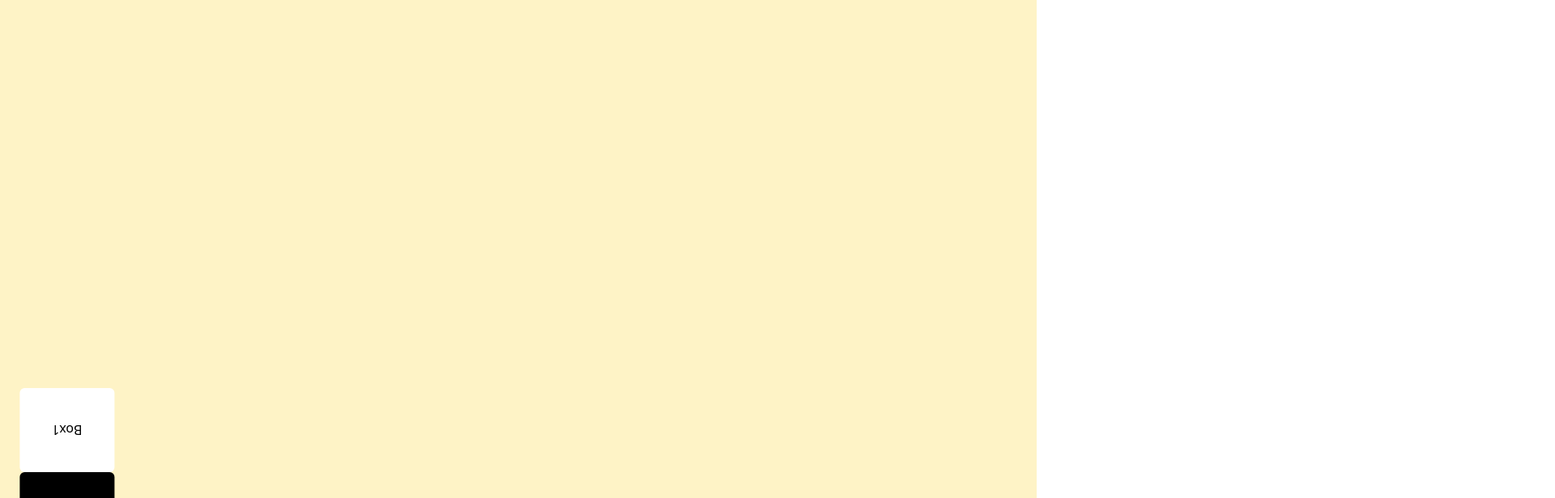
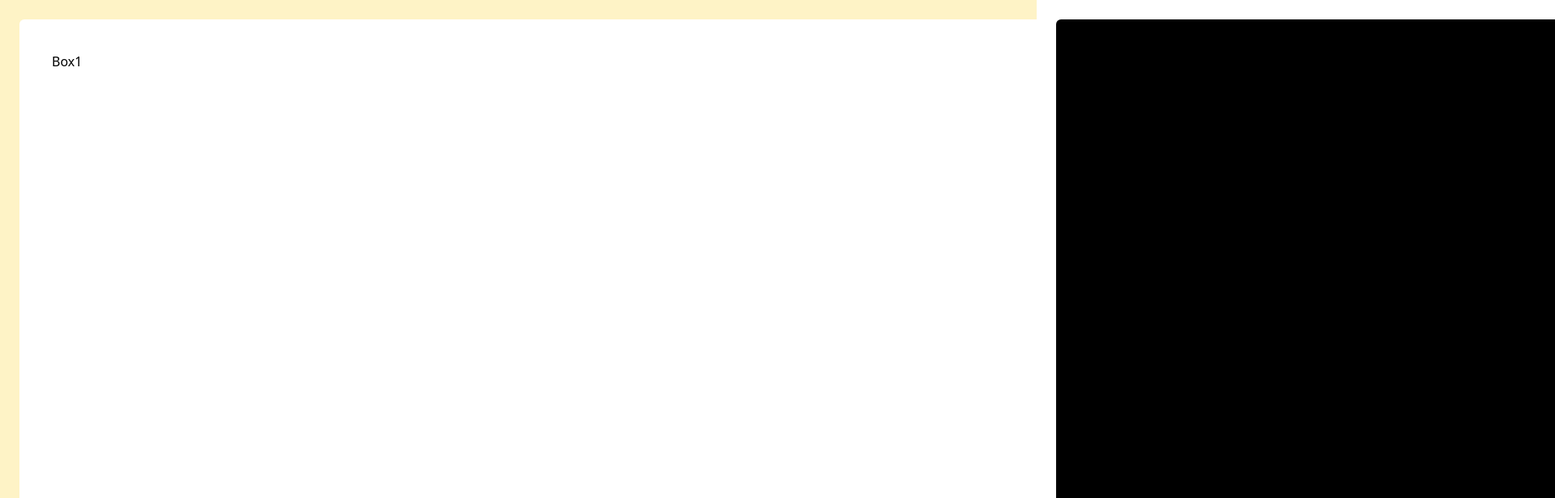
Before and after one commit to fouadmo1223/Framer, a React (Vite) app: page / in a window 1280 px wide. Shown: the top 616 px of the page at 81% size, 1920 px wide, since content can reach past the window. Built offline with nearby package versions, Linux system fonts and the light colour scheme.

Commit message:
horizontal scroll

```diff
--- a/src/App.jsx
+++ b/src/App.jsx
@@ -13,6 +13,7 @@ import ScrollTriggerDemo from "./gsap/ScrollTriggerDemo";
 import Button from "./motion/Button";
 import ScrollTriger from "./gsap/plugins/ScrollTrigger";
 import SecondScrollTrigger from "./gsap/plugins/SecondScrollTrigger";
+import ThirdScroll from "./gsap/plugins/ThirdScroll";
 
 // Reusable Page Wrapper (for animations)
 const PageTransition = ({ children }) => {
@@ -99,7 +100,8 @@ function App() {
         {/* <ScrollTriggerDemo /> */}
         {/* <Button /> */}
         {/* <ScrollTriger /> */}
-        <SecondScrollTrigger />
+        {/* <SecondScrollTrigger /> */}
+        <ThirdScroll />
       </div>
     </>
   );
--- /dev/null
+++ b/src/gsap/plugins/ThirdScroll.jsx
@@ -0,0 +1,54 @@
+import React, { useRef } from "react";
+import gsap from "gsap";
+import { ScrollTrigger } from "gsap/ScrollTrigger";
+import { useGSAP } from "@gsap/react";
+
+gsap.registerPlugin(ScrollTrigger);
+
+const ThirdScroll = () => {
+  const box1 = useRef();
+  const box2 = useRef();
+  useGSAP(() => {
+    gsap.to(box1.current, {
+      rotate: 180,
+      scrollTrigger: {
+        trigger: box1.current,
+        start: "bottom center", // top of choosed elem and center of view port
+        scrub: true,
+        end: "+=800px",
+        horizontal: true,
+        markers: true,
+        once: true,
+        // onEnter: () => console.log("enterd"),
+        // toggleAction: "play pause pause pause ", // enter leave enterback leaveback
+      },
+    });
+  });
+
+  useGSAP(() => {
+    gsap.to(box2.current, {
+      rotate: -180,
+    });
+  });
+
+  return (
+    <>
+      <div className="flex p-6 min-h-[500vh] bg-amber-100">
+        <div
+          ref={box1}
+          className=" bg-white min-w-screen text-black  p-10  rounded-md "
+        >
+          Box1
+        </div>
+        <div
+          ref={box2}
+          className=" bg-black min-w-screen text-white  p-10  rounded-md "
+        >
+          Box2
+        </div>
+      </div>
+    </>
+  );
+};
+
+export default ThirdScroll;
```
